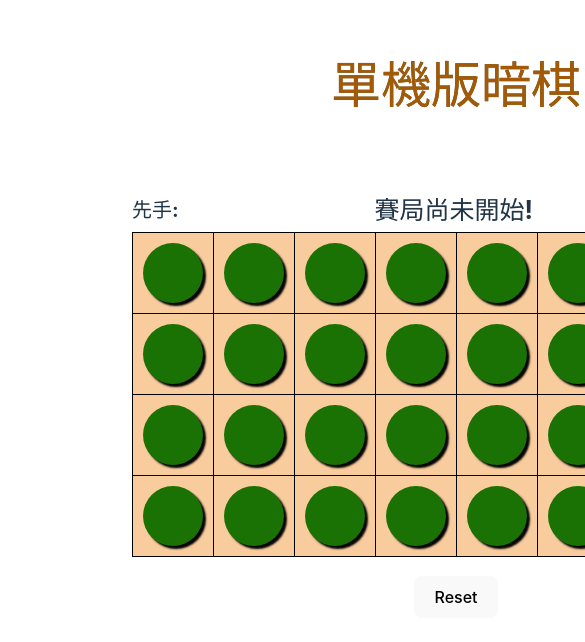
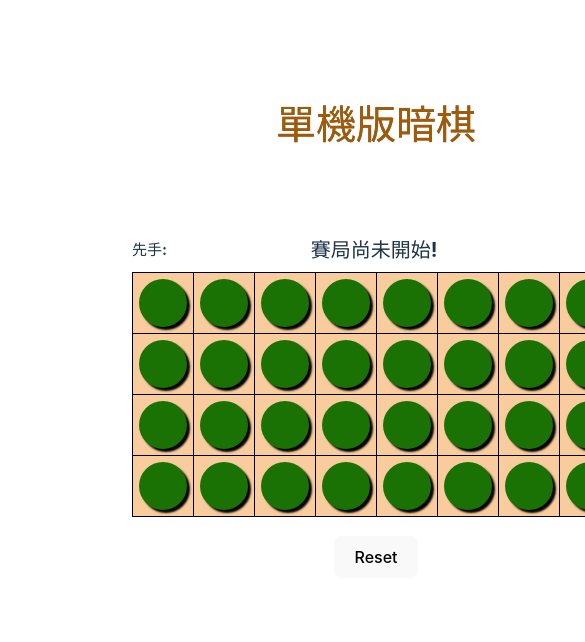
Before and after one commit to Chou-Hua/Hidden-Chess, a Vue app: page / in a window 390 px wide. Shown: the part 116-758 px from the top of the page, 585 px wide, since content can reach past the window. Built offline with nearby package versions, Linux system fonts and the light colour scheme.

Commit message:
feat rwd

```diff
--- a/src/style/_checkerboard.scss
+++ b/src/style/_checkerboard.scss
@@ -25,9 +25,11 @@
   border-collapse: collapse;
   background: #f9cc9d;
   margin: 0px -1px -1px 0px;
+  @media only screen and (max-width: 880px) {
+    width: 35px;
+    height: 40px;
   }
-
-
+}
 
 .piece-cycle-black {
   &:hover {
@@ -53,7 +55,6 @@
   background: rgba(255, 255, 255, 0.973);
   border-radius: 40px;
   box-shadow: 3px 3px 2px black;
-
 }
 
 .square {
@@ -67,10 +68,14 @@
   border-collapse: collapse;
   background: #f9cc9d;
   margin: 0px -1px -1px 0px;
+  @media only screen and (max-width: 880px) {
+    width: 40px;
+    height: 40px;
+  }
 }
 
 .second-piece-cycle-red {
-  &:focus-within{
+  &:focus-within {
     outline: none;
     border: none;
   }
@@ -78,10 +83,15 @@
   background: transparent;
   padding: 6px 8px 6px 8px;
   border-radius: 40px;
+  @media only screen and (max-width: 880px) {
+    padding: 0px 0px 0px 0px;
+    width: 30px;
+    // height: 0px;
+  }
 }
 
 .second-piece-cycle-black {
-  &:focus-within{
+  &:focus-within {
     outline: none;
     border: none;
   }
@@ -89,17 +99,16 @@
   background: transparent;
   padding: 6px 8px 6px 8px;
   border-radius: 40px;
+  @media only screen and (max-width: 880px) {
+    padding: 0px 0px 0px 0px;
+    width: 30px;
+    // height: 0px;
+  }
 }
 
 .reset-button {
   padding: 20px;
 }
-
-// .chess {
-//   @media only screen and (max-width: 600px) {
-//     transform: rotate(90deg);
-//   }
-// }
 .float-right {
   float: right;
 }
@@ -133,6 +142,10 @@
   border: 6px double;
   font-weight: bold;
   margin: -3px;
+  @media only screen and (max-width: 880px) {
+    width: 20px;
+    height: 20px;
+  }
 }
 .border-red {
   border-color: red;
@@ -148,6 +161,9 @@
   width: 100px;
   padding-top: 20px;
   display: flex;
+  @media only screen and (max-width: 880px) {
+    display: block;
+  }
 }
 .direction-rtl {
   direction: rtl;
@@ -158,13 +174,20 @@
   font-size: 25px;
   font-weight: bold;
   padding-bottom: 10px;
+  @media only screen and (max-width: 880px) {
+    font-size:20px;
+    font-weight: bold;
+  }
 }
 
 .title-font {
   font-size: 20px;
   font-weight: bold;
+  @media only screen and (max-width: 880px) {
+    font-size:15px;
+    font-weight: bold;
   }
-
+}
 
 .no-open-piece-test {
   overflow: hidden;
@@ -184,10 +207,14 @@
   box-shadow: 3px 3px 2px black;
   float: left;
   margin: 10px;
+  @media only screen and (max-width: 880px) {
+    width: 48px;
+    height: 48px;
+  }
 }
 
-  .no-open-piece-test::before{
-    content: ' ';
+.no-open-piece-test::before {
+  content: " ";
   position: absolute;
   background: #fff;
   width: 25px;
@@ -199,54 +226,6 @@
 }
 .no-open-piece-test:hover:before {
   width: 45px;
-    transition: 0.7s ease-in-out	;
+  transition: 0.7s ease-in-out;
   left: 205px;
 }
-
-
-
-// .no-open-piece {
-//   &:hover {
-//     opacity: 0.7;
-//     box-shadow: 0px 0px 10px rgba(0, 0, 0, 0.8);
-//     border: rgb(196, 115, 115) 1px solid;
-//   }
-//   opacity: 0.5;
-//   cursor: pointer;
-//   padding: 30px;
-//   border: black 1px solid;
-//   background-color: greenyellow;
-//   border-radius: 40px;
-// }
-
-
-
-// .pieces {
-//   &:hover{
-//     border: double 8px;
-//   }
-//   &:focus-visible{
-//     border: double 8px;
-//   }
-//   width: 60px;
-//   height: 60px;
-//   border-radius: 50px;
-//   border: rgb(78, 56, 23) double 8px;
-//   background-color: rgb(248, 248, 248);
-//   margin: auto;
-//   text-align: center;
-//   font: 30px "楷體";
-//   line-height: 28px;
-//   text-shadow: 0px 0px 2px white;
-//   box-shadow: 3px 3px 2px black;
-//   float: left;
-//   padding: 7px;
-//   margin: 10px;
-// }
-// .red {
-//   color: rgb(144, 11, 11);
-//   border-color: rgb(144, 11, 11);
-// }
-// .black {
-//   color: rgb(78, 56, 23);
-// }
--- a/src/style/_custom.scss
+++ b/src/style/_custom.scss
@@ -36,6 +36,10 @@
   -webkit-background-clip: text;
   -webkit-text-fill-color: rgba(184, 102, 9, 0.822);
   -webkit-animation: slideShine 3s infinite;
+  @media only screen and (max-width: 880px) {
+    font-size:40px;
+    font-weight: bold;
+  }
 }
 @-webkit-keyframes slideShine {
   0% {
```
Lines whose indentation alone changed are shown as unchanged.
